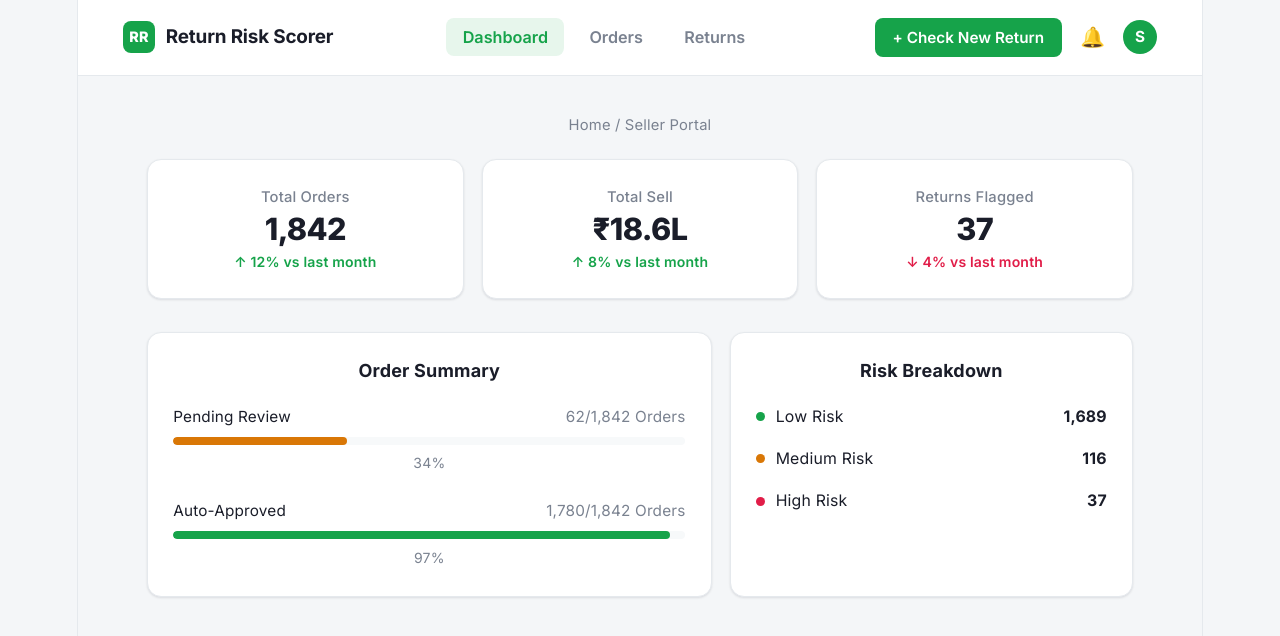
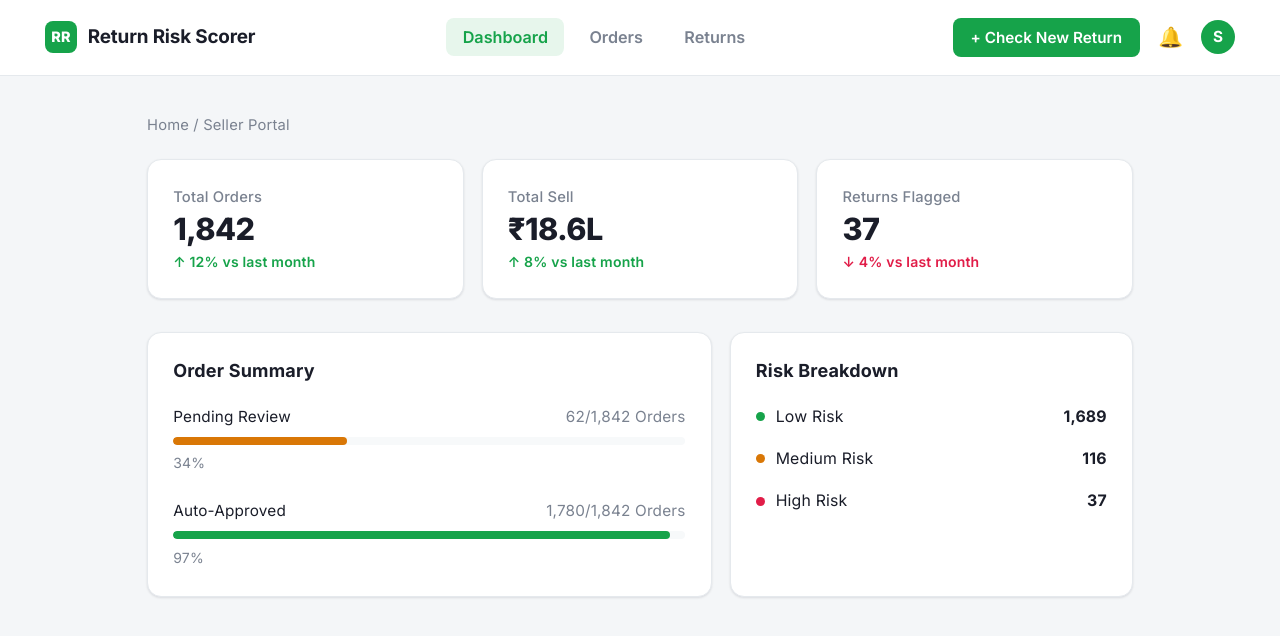
Before and after one commit to vegeta-afk/risk-of-returning, a React (Vite) app in the folder frontend/: page / in a window 1280 px wide. Shown: the top 636 px of the page. Built offline with nearby package versions, Linux system fonts and the light colour scheme.

Commit message:
fix:true to size

```diff
--- a/frontend/src/index.css
+++ b/frontend/src/index.css
@@ -55,11 +55,9 @@
 }
 
 #root {
-  width: 1126px;
-  max-width: 100%;
-  margin: 0 auto;
-  text-align: center;
-  border-inline: 1px solid var(--border);
+  width: 100%;
+  margin: 0;
+  text-align: left;
   min-height: 100svh;
   display: flex;
   flex-direction: column;
```
